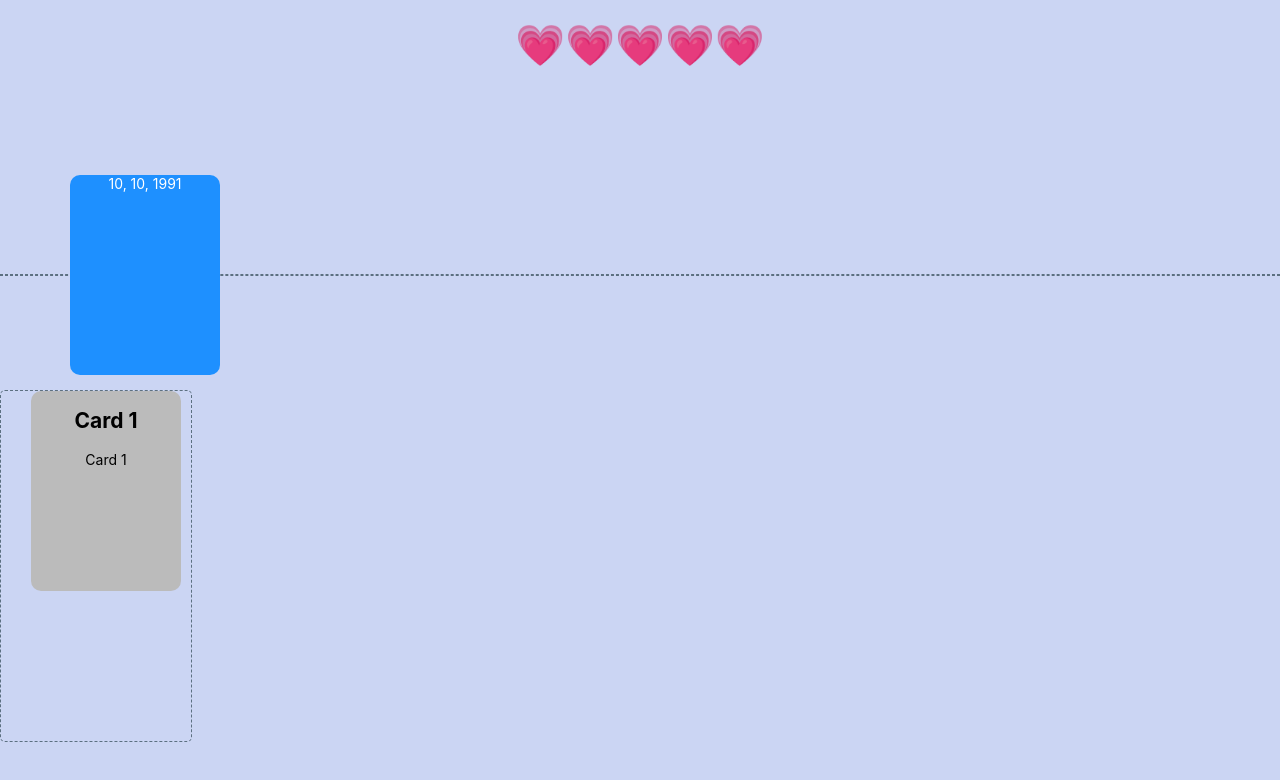
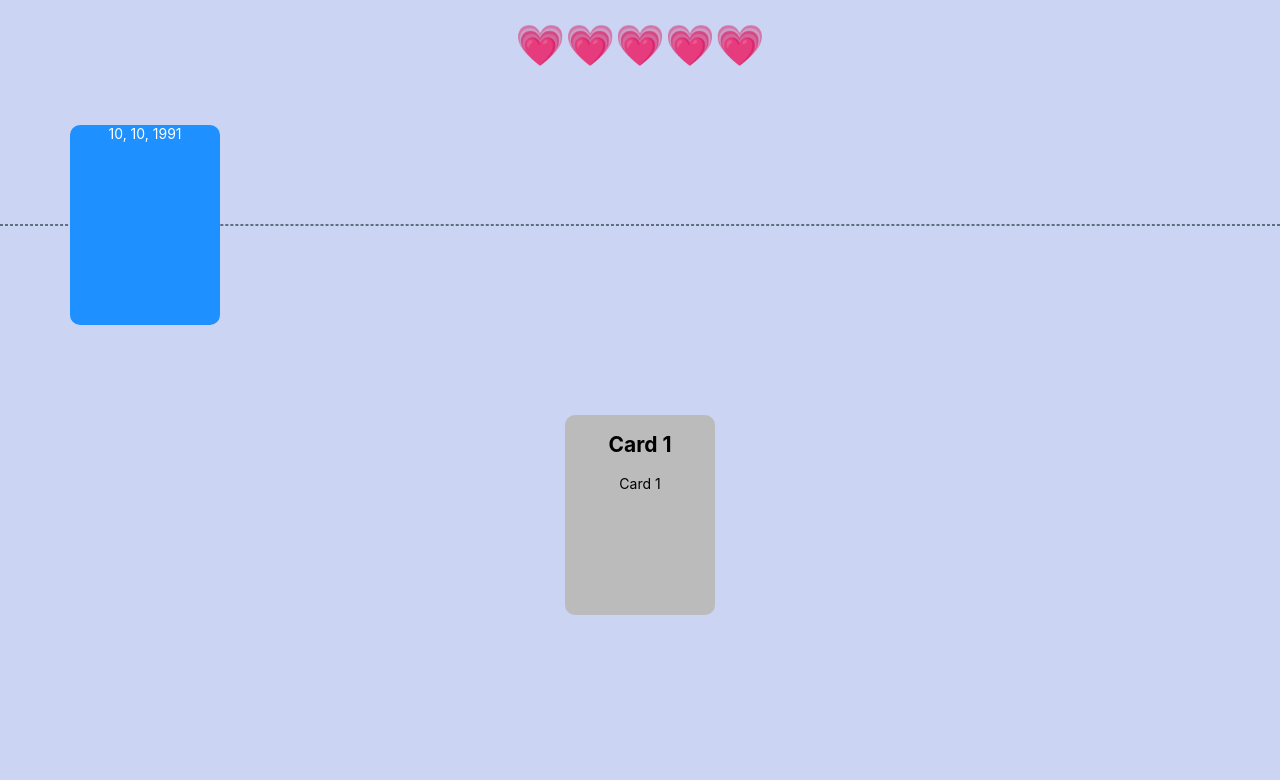
Before and after one commit to lsimonar/timeline, a React (Create React App) app: page / in a window 1280 px wide. Shown: the top 780 px of the page. Built offline with nearby package versions, Linux system fonts and the light colour scheme.

Commit message:
cool effect on bot by mistake. need to fix top

```diff
--- a/src/App.tsx
+++ b/src/App.tsx
@@ -8,6 +8,7 @@ import './App.scss';
 
     return (
       <div className="app-ctn">
+        <Lifes lifes={lifes} />
         <Board lifes={lifes} setLifes={setLifes} />
       </div>
     )
--- a/src/components/Board/Board.scss
+++ b/src/components/Board/Board.scss
@@ -1,17 +1,17 @@
 .wrapper {
   display: grid;
   grid-auto-columns: auto;
-  grid-template-rows: 350px auto;
+  grid-template-rows: 250px auto;
   width: 100%;
   height: 100%;
 }
 
 .bottom {
-  grid-row: 1;
+  grid-row: 2;
 }
 
 .top {
-  grid-row: 2;
+  grid-row: 1;
   overflow-x: auto;
   display: flex;
   align-items: center;
--- a/src/components/Board/Board.tsx
+++ b/src/components/Board/Board.tsx
@@ -6,7 +6,6 @@ import './Board.scss'
 import PlayedCards from "../PlayedCards/PlayedCards";
 import NextCard from "../NextCard/NextCard";
 import { allCards } from "../../utils/cards";
-import Lifes from '../Lifes/Lifes';
 
 interface BoardProps {
   lifes: number;
@@ -75,11 +74,10 @@ function Board({lifes, setLifes}: BoardProps) {
   return (
       <DragDropContext onDragStart={onDragStart} onDragEnd={onDragEnd}>
         <div className="wrapper">
-          <div className="bottom">
-            <Lifes lifes={lifes} />
+          <div className="top">
             <PlayedCards isDragDisabled={isDragging} cards={playedCards}/>
           </div>
-          <div className="top">
+          <div className="bottom">
             {cardsToPlay.length > -1 && nextCard && <NextCard nextCard={nextCard} />}
           </div>
         </div>
--- a/src/components/NextCard/NextCard.scss
+++ b/src/components/NextCard/NextCard.scss
@@ -6,15 +6,11 @@
   align-items: center;
   margin: 40px 0;
 
-  .wrapper {
-    padding-left: 20px;
-    width: 192px;
-    position: relative;
-    border: 1px dashed $dashes;
-    border-radius: 5px;
 
     .list {
-      height: 240px;
-    }
+      //height: 240px;
+      display: flex;
+      justify-content: center;
+      align-items: center;
   }
 }
```
